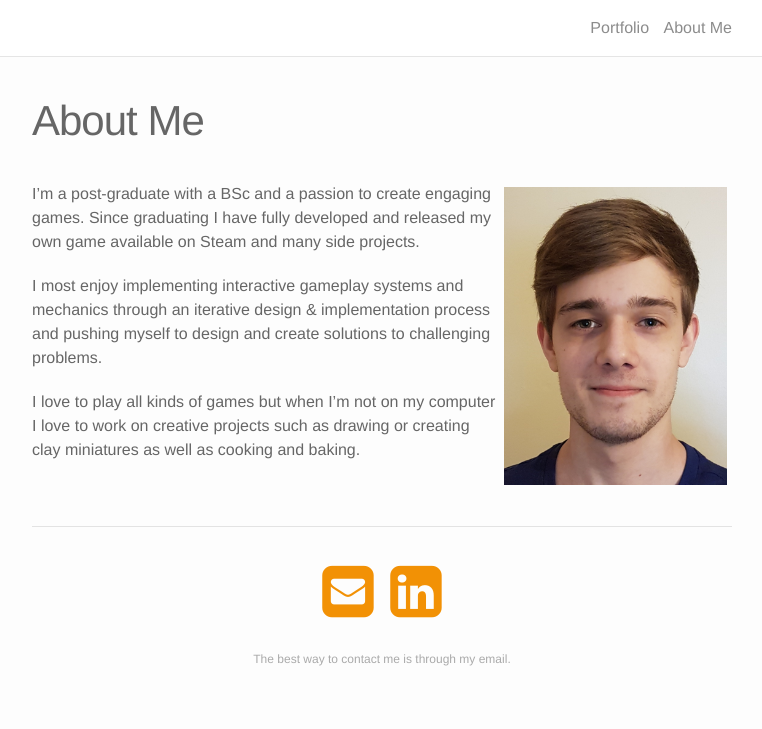
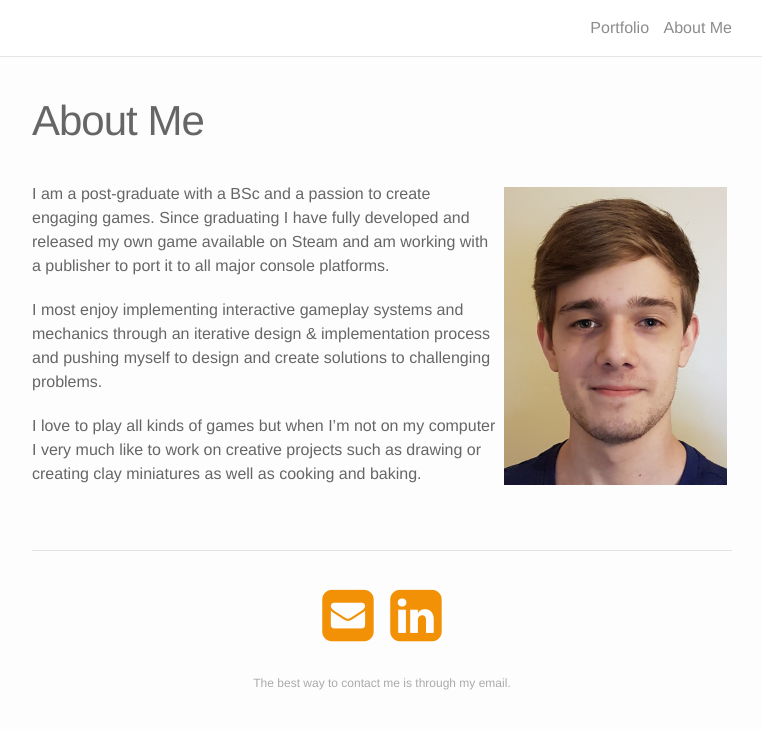
Before and after one commit to TomParadise/Year1Portfolio, a Jekyll site: the page built from about.md, in a window 1280 px wide. Shown: the top 729 px of the page, without its empty margins (258-1020 px from the left). Built offline with Jekyll 4.4.1, drawn with Linux system fonts in a browser that asks for light colours; nearby versions of some CDN libraries.

Commit message:
small rewording

```diff
--- a/_portfolio/1_SpaceMercenaryDefenseForce.markdown
+++ b/_portfolio/1_SpaceMercenaryDefenseForce.markdown
@@ -12,7 +12,7 @@ Defend against the alien invasion and take down the mother ship! Utilise branchi
 
 Space Mercenary Defense Force is a game project I solo created and launched on Steam Early Access. After the initial launch I continued developing it, releasing updates every week adding new content, major systems and features, bug fixes, & balancing as well as patch note writeups and social media posts.
 
-After over 30 total updates I released the 1.0 update and launched it out of Early Access. Post-launch, it has been played and covered by Youtube and Twitch influencers, and picked up by a publisher for 3rd-party console ports on all major systems.
+After over 30 total updates I released the 1.0 update and launched it out of Early Access. Post-launch, it has been played and covered by Youtube and Twitch influencers, and picked up by a publisher for 3rd-party console ports on all major console platforms.
 
 <div class="owl-carousel owl-theme">
 <iframe src="https://www.youtube.com/embed/86VvIaYOfPI" width = "700" height="361" style="max-width:100%" data-external="1"></iframe>
--- a/about.md
+++ b/about.md
@@ -6,11 +6,11 @@ permalink: /about/
 
 <img class="col one right" src="{{ site.baseurl }}/img/profile_1.jpg">
 
-I’m a post-graduate with a BSc and a passion to create engaging games. Since graduating I have fully developed and released my own game available on Steam and many side projects.
+I am a post-graduate with a BSc and a passion to create engaging games. Since graduating I have fully developed and released my own game available on Steam and am working with a publisher to port it to all major console platforms.
 
 I most enjoy implementing interactive gameplay systems and mechanics through an iterative design & implementation process and pushing myself to design and create solutions to challenging problems.
 
-I love to play all kinds of games but when I’m not on my computer I love to work on creative projects such as drawing or creating clay miniatures as well as cooking and baking.
+I love to play all kinds of games but when I’m not on my computer I very much like to work on creative projects such as drawing or creating clay miniatures as well as cooking and baking.
 
 <br/>
 <hr/>
```
